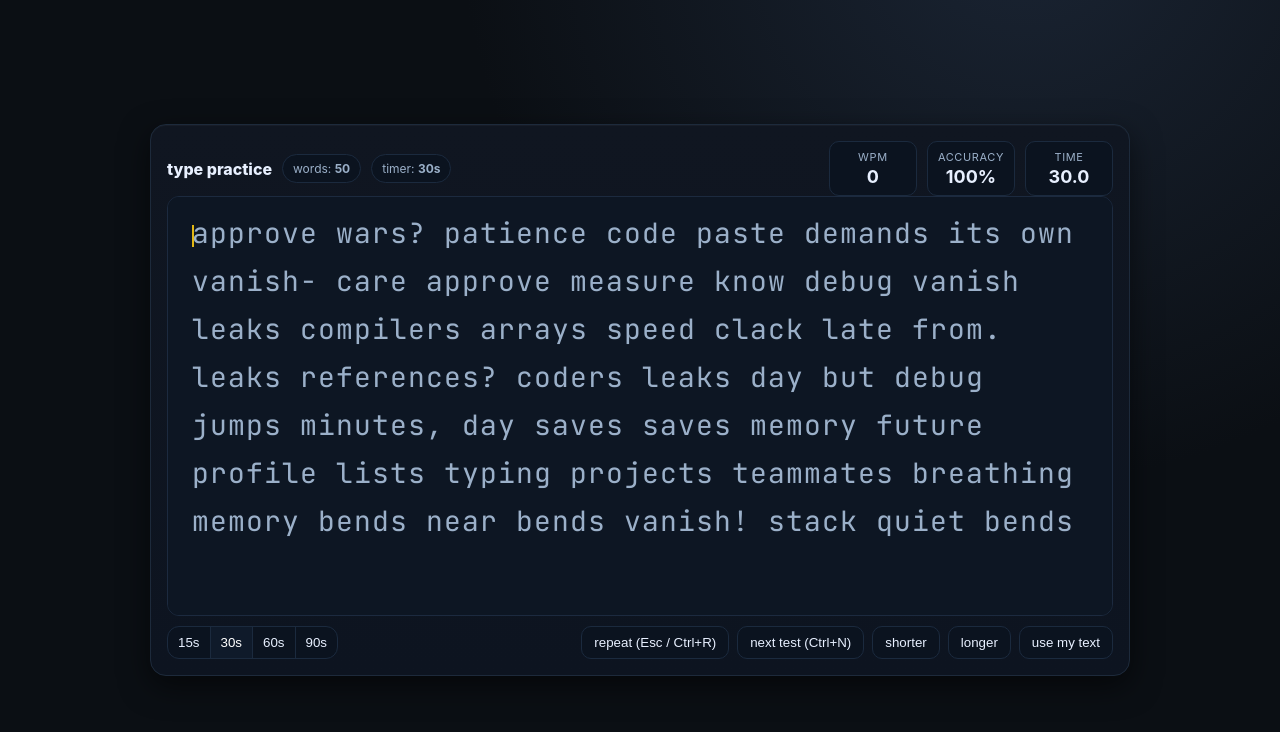
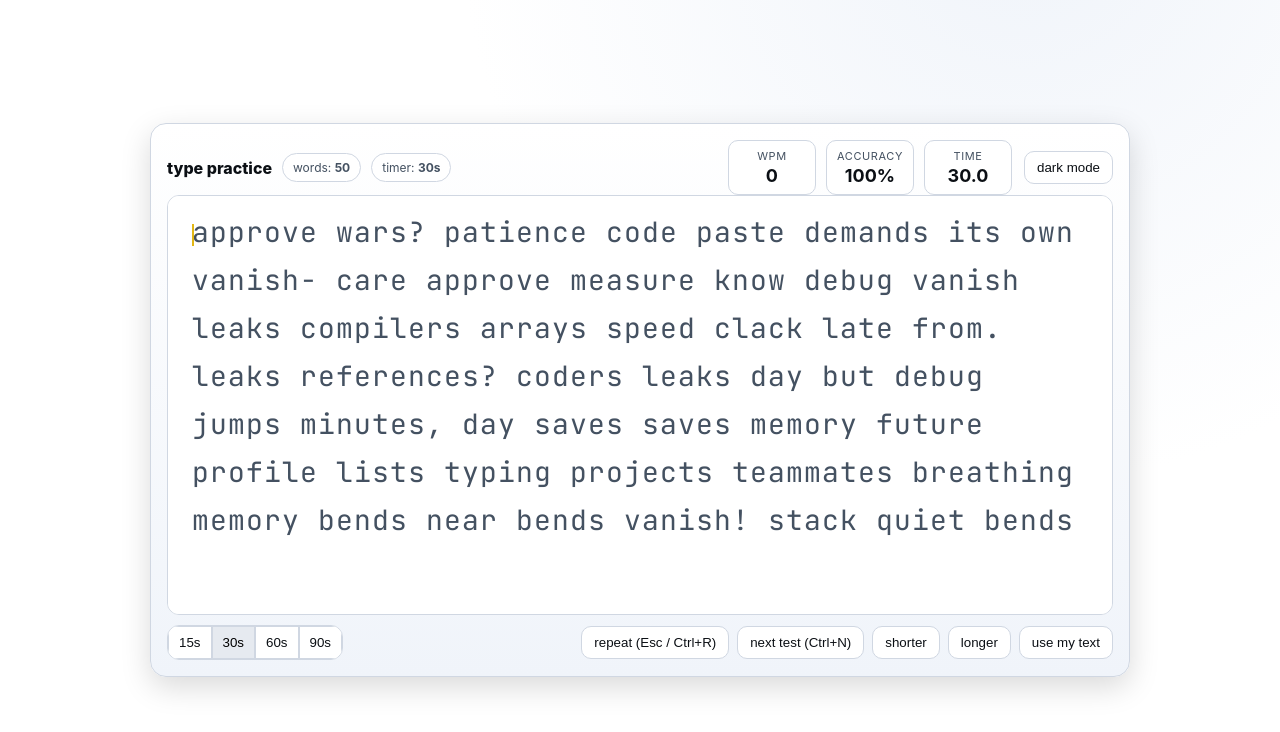
Before and after one commit to khammanat-limpanapongthep/typepracticegame, a plain HTML site: page index.html in a window 1280 px wide. Drawn offline with Linux system fonts and the light colour scheme.

Commit message:
Make typing text follow theme

```diff
--- a/index.html
+++ b/index.html
@@ -16,10 +16,13 @@
         <span class="badge">words: <b id="wordCount">50</b></span>
         <span class="badge">timer: <b id="timerBadge">30s</b></span>
       </div>
-      <div class="hud" id="hud">
-        <div class="stat"><div class="l">wpm</div><div class="v" id="wpm">0</div></div>
-        <div class="stat"><div class="l">accuracy</div><div class="v" id="acc">100%</div></div>
-        <div class="stat"><div class="l">time</div><div class="v" id="time">30.0</div></div>
+      <div style="display:flex; align-items:center; gap:12px">
+        <div class="hud" id="hud">
+          <div class="stat"><div class="l">wpm</div><div class="v" id="wpm">0</div></div>
+          <div class="stat"><div class="l">accuracy</div><div class="v" id="acc">100%</div></div>
+          <div class="stat"><div class="l">time</div><div class="v" id="time">30.0</div></div>
+        </div>
+        <button id="themeToggle" aria-label="Toggle dark and light mode">light mode</button>
       </div>
     </div>
 
--- a/main.js
+++ b/main.js
@@ -14,7 +14,7 @@ window.addEventListener('DOMContentLoaded', () => {
   const TIMER_LEN = 30; // default 30s
   const WORD_GOAL_DEFAULT = 50;
 
-  const COLORS = {
+  let COLORS = {
     bg: "#0d1623",
     ink: "#9bb0c9",
     correct: "#7cffc4",
@@ -1080,8 +1080,33 @@ window.addEventListener('DOMContentLoaded', () => {
     btnRepeat: document.getElementById('btnRepeat'),
     btnNext: document.getElementById('btnNext'),
     btnOwn: document.getElementById('btnOwn'),
-    sink: document.getElementById('sink')
+    sink: document.getElementById('sink'),
+    themeToggle: document.getElementById('themeToggle')
   };
+
+  function updateColors(){
+    const bodyStyles = getComputedStyle(document.body);
+    const canvasStyles = getComputedStyle(canvas);
+    COLORS.bg = canvasStyles.backgroundColor || COLORS.bg;
+    COLORS.ink = bodyStyles.getPropertyValue('--muted').trim() || COLORS.ink;
+    COLORS.correct = bodyStyles.getPropertyValue('--good').trim() || COLORS.correct;
+    COLORS.wrong = bodyStyles.getPropertyValue('--bad').trim() || COLORS.wrong;
+  }
+
+  // ---------- theme ----------
+  const savedTheme = localStorage.getItem('theme');
+  if (savedTheme === 'light' || (!savedTheme && window.matchMedia('(prefers-color-scheme: light)').matches)) {
+    document.body.classList.add('light');
+  }
+  updateColors();
+  els.themeToggle.textContent = document.body.classList.contains('light') ? 'dark mode' : 'light mode';
+  els.themeToggle.addEventListener('click', () => {
+    const isLight = document.body.classList.toggle('light');
+    els.themeToggle.textContent = isLight ? 'dark mode' : 'light mode';
+    localStorage.setItem('theme', isLight ? 'light' : 'dark');
+    updateColors();
+    if (resultsView.classList.contains('show')) drawResultChart();
+  });
 
   // ---------- state ----------
   const params = new URLSearchParams(location.search);
@@ -1388,10 +1413,11 @@ window.addEventListener('DOMContentLoaded', () => {
   function drawResultChart(){
     const c = els.resChart, g = c.getContext('2d');
     const W = c.width, H = c.height;
+    const light = document.body.classList.contains('light');
     g.clearRect(0,0,W,H);
-    g.fillStyle = "#0d1623"; g.fillRect(0,0,W,H);
+    g.fillStyle = light ? "#ffffff" : "#0d1623"; g.fillRect(0,0,W,H);
     // grid
-    g.strokeStyle = "#223148"; g.lineWidth = 1;
+    g.strokeStyle = light ? "#d0d7e2" : "#223148"; g.lineWidth = 1;
     g.beginPath(); for (let x=40; x<W; x+=60){ g.moveTo(x,20); g.lineTo(x,H-30); } g.stroke();
     g.beginPath(); for (let y=20; y<H-30; y+=30){ g.moveTo(40,y); g.lineTo(W-10,y); } g.stroke();
 
--- a/styles.css
+++ b/styles.css
@@ -75,3 +75,36 @@ canvas.stage{display:block; width:100%; height:420px; border-radius:12px; backgr
 .res-actions button:hover{border-color:#2a3d58; transform:translateY(-1px)}
 .res-actions button:active{transform:none}
 .res-actions button:focus-visible{outline:none; border-color:var(--yellow)}
+
+/* light theme */
+body.light{
+  --ink:#0b0f14;
+  --muted:#445161;
+  background:radial-gradient(80vmax 80vmax at 80% -10%, #f0f4fa 0%, #ffffff 55%);
+  color:var(--ink);
+}
+body.light .app{
+  background:linear-gradient(180deg,#ffffff,#f0f4fa);
+  border:1px solid #d0d7e2;
+  box-shadow:0 10px 30px rgba(0,0,0,.15), inset 0 1px 0 rgba(255,255,255,.8);
+}
+body.light .badge,
+body.light .stat,
+body.light button,
+body.light .seg,
+body.light .sheet textarea,
+body.light .chart{
+  background:#ffffff;
+  border:1px solid #d0d7e2;
+  color:var(--ink);
+}
+body.light .badge{color:var(--muted);}
+body.light button:hover,
+body.light .res-actions button:hover{box-shadow:0 0 0 2px #d0d7e2 inset; border-color:#d0d7e2;}
+body.light .seg button{border-right:1px solid #d0d7e2;}
+body.light .seg button.is-active{background:#e6eaf0; color:#000;}
+body.light canvas.stage{background:#ffffff; border:1px solid #d0d7e2;}
+body.light .sheet{background:#ffffff; border:1px solid #d0d7e2;}
+body.light .label{color:var(--muted);}
+body.light .res-actions button{background:#f6f7f9; border:1px solid #d0d7e2; color:var(--ink);}
+body.light .res-actions button:hover{border-color:#c0c8d2; transform:translateY(-1px);}
```
